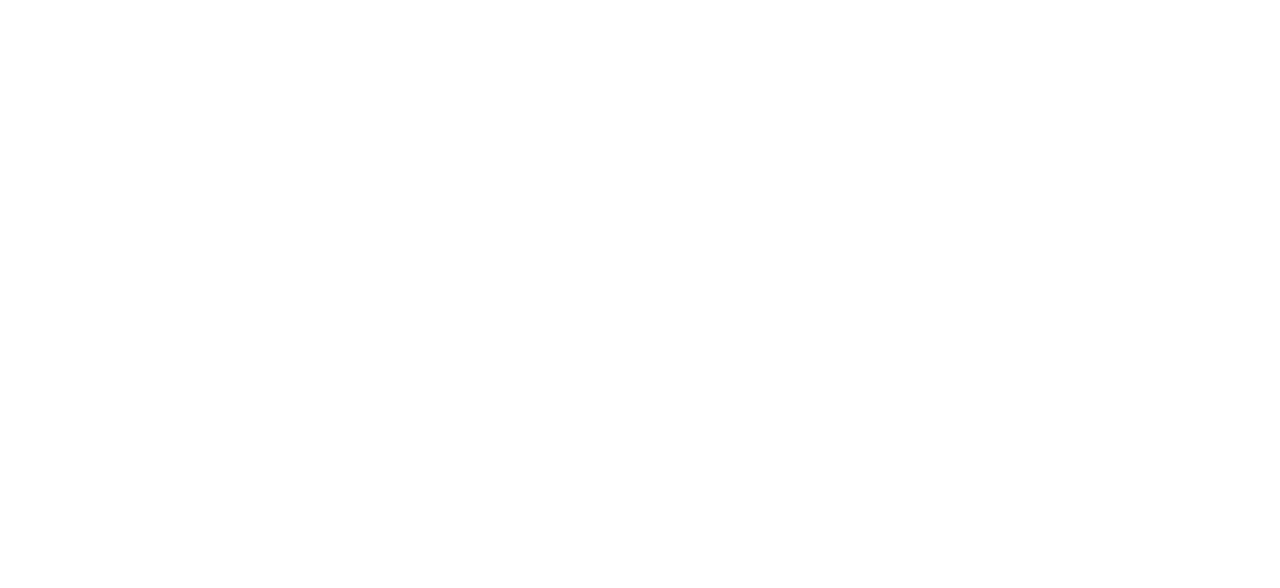
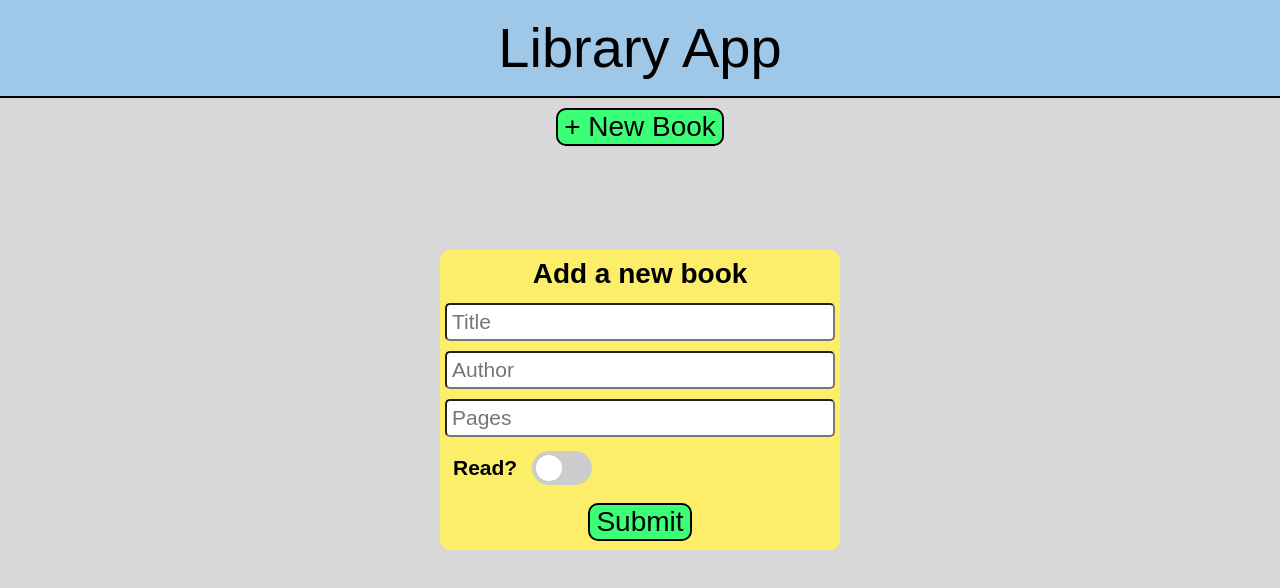
Before and after one commit to kevinlsx007/library, a plain HTML site: page index.html in a window 1280 px wide. Drawn offline with Linux system fonts and the light colour scheme.

Commit message:
Finished GUI backbone with html and css.

```diff
--- a/index.html
+++ b/index.html
@@ -7,7 +7,26 @@
     <title>Library</title>
   </head>
   <body>
+    <header>Library App</header>
+    <button class="new-book" type="button">+ New Book</button>
+    <div class="popup">
+      <h1>Add a new book</h1>
+      <input type="text" name="title" placeholder="Title">
+      <input type="text" name="author" placeholder="Author">
+      <input type="text" name="pages" placeholder="Pages">
+      <div class="read-container">
+        <h2>Read?</h2>
+        <!-- Rounded switch -->
+        <label class="switch">
+          <input type="checkbox">
+          <span class="slider round"></span>
+        </label>
+      </div>
+      <button class="submit" type="submit">Submit</button>
+    </div>
+    <div class="display">
 
+    </div>
   </body>
   <script type="text/javascript" src="main.js"></script>
 </html>
--- a/main.js
+++ b/main.js
@@ -0,0 +1,11 @@
+let myLibrary = [];
+
+// Book object constructor
+function Book(title, author, pages, read = false) {
+  this.title = title;
+  this.author = author;
+  this.pages = pages;
+  this.read = read;
+}
+
+// Function to add a new book
--- a/styles/style.css
+++ b/styles/style.css
@@ -0,0 +1,155 @@
+html {
+  font-family: sans-serif;
+}
+
+body {
+  background-color: #d8d8d8;
+}
+
+header {
+  background-color: #9fc8e8;
+  font-size: 56px;
+  padding-top: 20px;
+  padding-bottom: 20px;
+  text-align: center;
+  border-bottom: 2px solid;
+}
+
+h1 {
+  font-size: 28px;
+  font-weight: bold;
+  margin-top: 10px;
+  margin-bottom: 10px;
+}
+
+input {
+  font-size: 21px;
+  padding-left: 5px;
+  padding-top: 5px;
+  padding-bottom: 5px;
+  border-radius: 5px;
+  margin: 5px 5px 5px 5px;
+}
+
+.new-book {
+  display: block;
+  background-color: #3bff77;
+  font-size: 28px;
+  border-radius: 10px;
+  text-align: center;
+  margin: auto;
+  margin-top: 10px;
+  border: 2px black solid;
+}
+
+.new-book:hover {
+  cursor: pointer;
+}
+
+.popup {
+  display: flex;
+  flex-direction: column;
+  position: fixed;
+  top: 50%;
+  left: 50%;
+  width: 400px;
+  height: 300px;
+  background-color: #fdee6a;
+  border-radius: 10px;
+  text-align: center;
+  transform: translate(-50%, -50%);
+}
+
+.read-container {
+  display: flex;
+  flex-direction: row;
+  margin: 5px 5px 5px 5px;
+  align-items: center;
+}
+
+.read-container h2 {
+  font-size: 21px;
+  font-weight: bold;
+  padding-left: 3px;
+  padding-top: 5px;
+  padding-bottom: 5px;
+  margin: 5px 15px 5px 5px;
+}
+
+/* The switch - the box around the slider */
+.switch {
+  position: relative;
+  display: inline-block;
+  width: 60px;
+  height: 34px;
+}
+
+/* Hide default HTML checkbox */
+.switch input {
+  opacity: 0;
+  width: 0;
+  height: 0;
+}
+
+/* The slider */
+.slider {
+  position: absolute;
+  cursor: pointer;
+  top: 0;
+  left: 0;
+  right: 0;
+  bottom: 0;
+  background-color: #ccc;
+  -webkit-transition: .4s;
+  transition: .4s;
+}
+
+.slider:before {
+  position: absolute;
+  content: "";
+  height: 26px;
+  width: 26px;
+  left: 4px;
+  bottom: 4px;
+  background-color: white;
+  -webkit-transition: .4s;
+  transition: .4s;
+}
+
+input:checked + .slider {
+  background-color: #2196F3;
+}
+
+input:focus + .slider {
+  box-shadow: 0 0 1px #2196F3;
+}
+
+input:checked + .slider:before {
+  -webkit-transform: translateX(26px);
+  -ms-transform: translateX(26px);
+  transform: translateX(26px);
+}
+
+/* Rounded sliders */
+.slider.round {
+  border-radius: 34px;
+}
+
+.slider.round:before {
+  border-radius: 50%;
+}
+
+.submit {
+  display: block;
+  background-color: #3bff77;
+  font-size: 28px;
+  border-radius: 10px;
+  text-align: center;
+  margin: auto;
+  margin-top: 10px;
+  border: 2px black solid;
+}
+
+.submit:hover {
+  cursor: pointer;
+}
```
